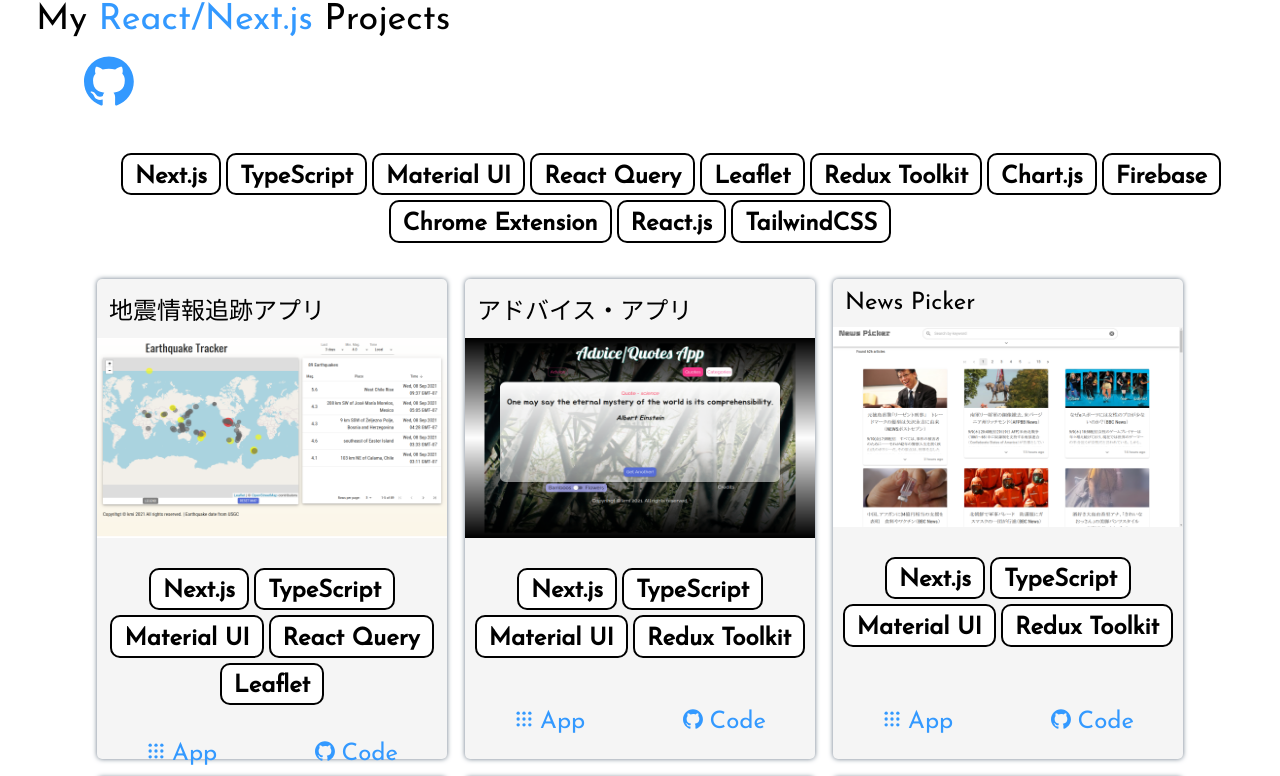
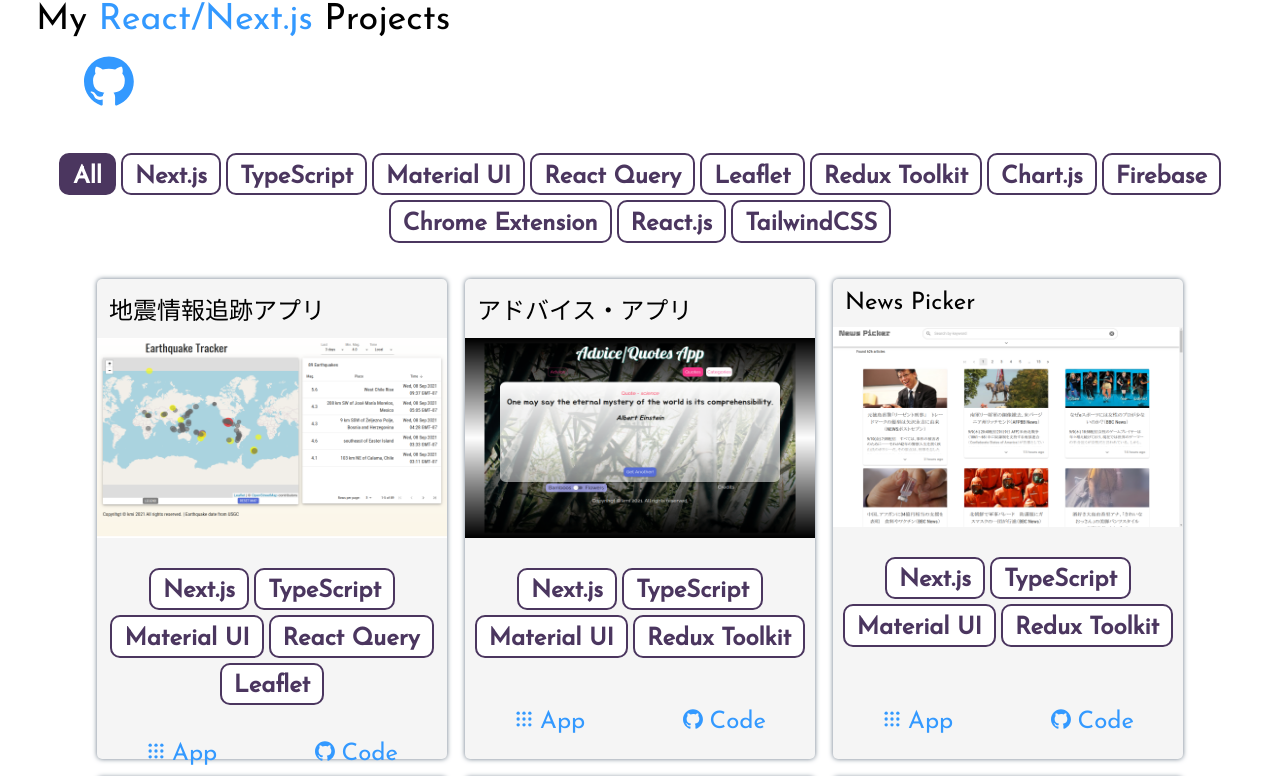
Before and after one commit to kmi2170/portfolio-v2, a Next.js app: page / in a window 1280 px wide. Shown: the part 762-1538 px from the top of the page. Built offline with nearby package versions, Linux system fonts and the light colour scheme.

Commit message:
add darkPurple

```diff
--- a/src/styles/globalStyles.ts
+++ b/src/styles/globalStyles.ts
@@ -59,7 +59,8 @@
     green: "#00ff00",
     red: "#ff00ff",
     grey: "#d3d3d3",
-    darkgray: "#A9A9A9",
+    darkGray: "#A9A9A9",
     purple: "rgba(233, 213, 255, 0.8)",
+    darkPurple: "#4b365f",
   },
 };
```
